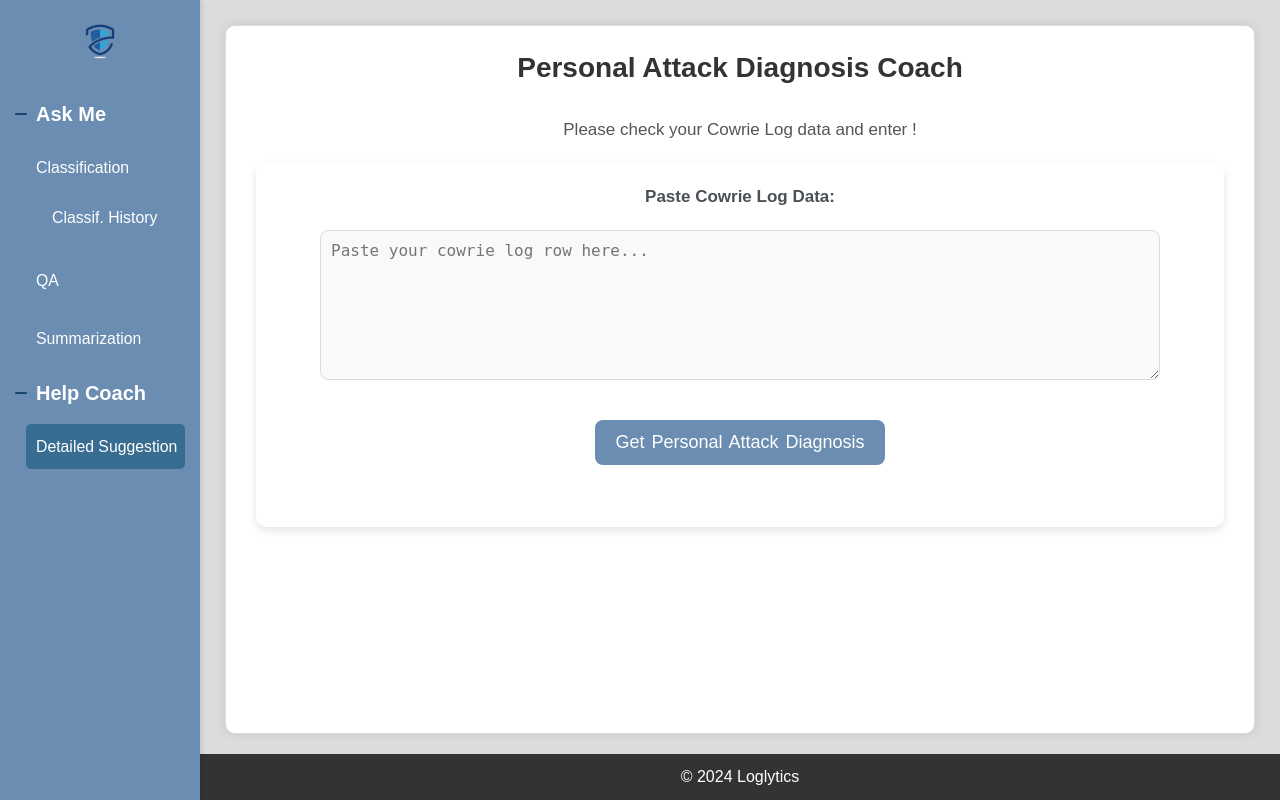
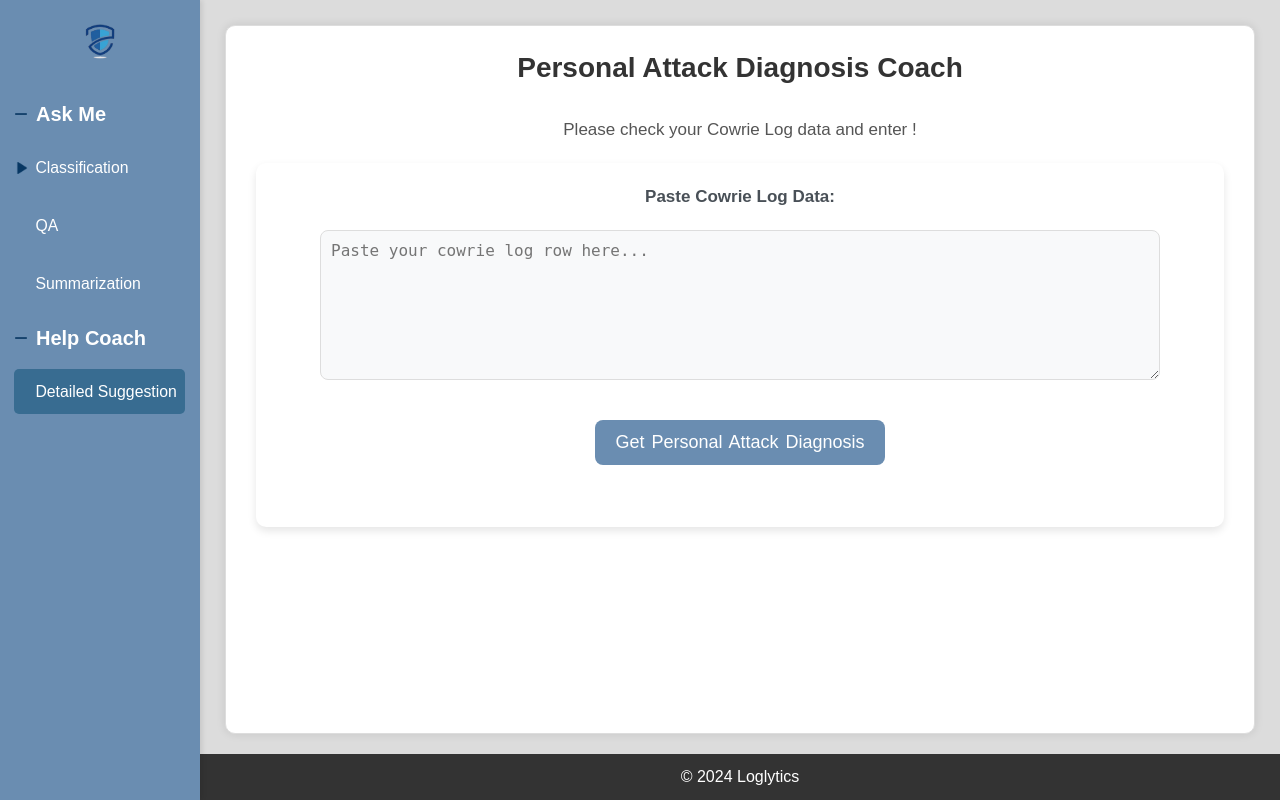
Before and after one commit to LuDanielPoyu/Cowrie-Log-Helper, a Django app: page /your_help_coach/attack_suggestion/ in a window 1280 px wide. Run offline with Django 5.2, Linux system fonts and the light colour scheme.

Commit message:
側邊攔ver1

```diff
--- a/cowrie_project/static/js/script.js
+++ b/cowrie_project/static/js/toggle.js
@@ -4,30 +4,34 @@ const navLinks_1 = document.querySelector('#nav-links-1');
 const navLinks_2 = document.querySelector('#nav-links-2');
 const toggleImg_1 = document.querySelector('#toggle-img-1');
 const toggleImg_2 = document.querySelector('#toggle-img-2');
+const histBtn = document.querySelector('#toggle-btn-hist');
+const histLink = document.querySelector('#hist-link');
 
 const expandIcon = '/static/images/minus.png'; // 展開時的圖示
 const collapseIcon = '/static/images/plus.png'; // 收合時的圖示
+const histExpandIcon = '/static/images/triangle-rotate.png'; // 展開時的圖示
+const histCollapseIcon = '/static/images/triangle.png'; // 收合時的圖示
 
-function expand(navLink, img) {
+function expand(navLink, img, icon) {
     navLink.classList.remove('hide');
     navLink.style.height = navLink.scrollHeight + 'px';
-    img.src = expandIcon;
+    img.src = icon;
 }
 
-function collapse(navLink, img) {
+function collapse(navLink, img, icon) {
     navLink.classList.add('hide');
     navLink.style.height = '0';
     navLink.style.overflow = 'hidden';
-    img.src = collapseIcon;
+    img.src = icon;
 }
 
-function collapseWithAnimation(navLink, img) {
+function collapseWithAnimation(navLink, img, icon) {
     navLink.classList.add('hide');
     navLink.style.height = navLink.scrollHeight + 'px'; // 設置高度為當前高度（觸發動畫）
     requestAnimationFrame(() => {
         navLink.style.height = '0'; // 收合為 0
     });
-    img.src = collapseIcon;
+    img.src = icon;
 }
 
 let url_list = [
@@ -41,36 +45,46 @@ if (!url_list.includes(document.referrer)) {
     stored_session_state_1 = sessionStorage.getItem('navState_1');
     if (stored_session_state_1 === 'collapsed') {
         // 如果之前收合，設置為隱藏
-        collapse(navLinks_1, toggleImg_1);
+        collapse(navLinks_1, toggleImg_1, collapseIcon);
     } else {
         // 如果之前展開，設置為展開
-        expand(navLinks_1, toggleImg_1);
+        expand(navLinks_1, toggleImg_1, expandIcon);
     }
 
     stored_session_state_2 = sessionStorage.getItem('navState_2');
     if (stored_session_state_2 === 'collapsed') {
-        collapse(navLinks_2, toggleImg_2);
+        collapse(navLinks_2, toggleImg_2, collapseIcon);
     } else {
-        expand(navLinks_2, toggleImg_2);
+        expand(navLinks_2, toggleImg_2, expandIcon);
+    }
+
+    hist_session_state = sessionStorage.getItem('histNavState');
+    if (hist_session_state === 'collapsed') {
+        collapse(histLink, histBtn, histCollapseIcon);
+    } else {
+        expand(histLink, histBtn, histExpandIcon);
     }
 
 } else {
     // 來自上面三個頁面就一律展開
-    expand(navLinks_1, toggleImg_1);
+    expand(navLinks_1, toggleImg_1, expandIcon);
     sessionStorage.setItem('navState_1', 'expanded');
 
-    expand(navLinks_2, toggleImg_2);
+    expand(navLinks_2, toggleImg_2, expandIcon);
     sessionStorage.setItem('navState_2', 'expanded');
+
+    expand(histLink, histBtn, histExpandIcon);
+    sessionStorage.setItem('histNavState', 'expanded');
 }
 
 toggleBtn_1.addEventListener('click', () => {
     if (navLinks_1.classList.contains('hide')) {
         // 展開
-        expand(navLinks_1, toggleImg_1);
+        expand(navLinks_1, toggleImg_1, expandIcon);
         sessionStorage.setItem('navState_1', 'expanded');
     } else {
         // 收合
-        collapseWithAnimation(navLinks_1, toggleImg_1);
+        collapseWithAnimation(navLinks_1, toggleImg_1, collapseIcon);
         sessionStorage.setItem('navState_1', 'collapsed');
     }
 });
@@ -78,11 +92,23 @@ toggleBtn_1.addEventListener('click', () => {
 toggleBtn_2.addEventListener('click', () => {
     if (navLinks_2.classList.contains('hide')) {
         // 展開
-        expand(navLinks_2, toggleImg_2);
+        expand(navLinks_2, toggleImg_2, expandIcon);
         sessionStorage.setItem('navState_2', 'expanded');
     } else {
         // 收合
-        collapseWithAnimation(navLinks_2, toggleImg_2);
+        collapseWithAnimation(navLinks_2, toggleImg_2, collapseIcon);
         sessionStorage.setItem('navState_2', 'collapsed');
     }
 });
+
+histBtn.addEventListener('click', () => {
+    if (histLink.classList.contains('hide')) {
+        // 展開
+        expand(histLink, histBtn, histExpandIcon);
+        sessionStorage.setItem('histNavState', 'expanded');
+    } else {
+        // 收合
+        collapseWithAnimation(histLink, histBtn, histCollapseIcon);
+        sessionStorage.setItem('histNavState', 'collapsed');
+    }
+});
--- a/cowrie_project/templates/layout2.html
+++ b/cowrie_project/templates/layout2.html
@@ -74,7 +74,7 @@
         .nav-links {
             display: flex;
             flex-direction: column;
-            margin-left: 12px;
+            {% comment %} margin-left: 2px; {% endcomment %}
             text-align: left;
             overflow: hidden; /* 隱藏內容的超出部分 */
             height: auto; /* 初始展開狀態 */
@@ -289,6 +289,25 @@
         .back-btn:hover {
             background-color: #386C91;
         }
+
+        .nav-links img {
+            width: 12px;
+            height: 12px;
+            vertical-align: middle;
+            margin-right: 3px;
+            margin-left: -8px;
+        }
+
+        .nav-links-hist {
+            display: flex;
+            flex-direction: column;
+            text-align: left;
+            overflow: hidden; /* 隱藏內容的超出部分 */
+            height: auto; /* 初始展開狀態 */
+            transition: height 0.5s ease; /* 添加過渡效果 */
+            white-space: nowrap;
+            font-size: 15.8px;
+        }
     </style>
 </head>
 
@@ -309,18 +328,34 @@
             <span>Ask Me</span>
         </div>
         <ul class="nav-links" id="nav-links-1">
-            <li><a href="{% url 'ask_me:classification' %}" class="{% if request.path == '/ask_me/classification/' %}active{% endif %}">Classification</a>
-                <ul class="nav-links sub-links" id="classification-history-links">
+            <li>
+                <a href="{% url 'ask_me:classification' %}" class="{% if request.path == '/ask_me/classification/' %}active{% endif %}">
+                    <img src="{% static 'images/triangle.png' %}" id="toggle-btn-hist" alt="Toggle History">
+                    Classification
+                </a>
+            </li>
+            {% if user.is_authenticated %}
+                <ul class="nav-links-hist" id="hist-link">
                     <li>
-                        <a href="{% url 'ask_me:cHistory' %}"
-                           class="{% if request.path == '/ask_me/cHistory/' %}active{% endif %}">
-                            Classif. History
+                        <a href="{% url 'ask_me:cHistory' %}" class="{% if request.path == '/ask_me/cHistory/' %}active{% endif %}">
+                            <img src="{% static 'images/transparent.jpg' %}" style="opacity: 0;">
+                            History Records
                         </a>
                     </li>
                 </ul>
+            {% endif %}
+            <li>
+                <a href="{% url 'ask_me:qa' %}" class="{% if request.path == '/ask_me/qa/' %}active{% endif %}">
+                    <img src="{% static 'images/transparent.jpg' %}" style="opacity: 0;">
+                    QA
+                </a>
             </li>
-            <li><a href="{% url 'ask_me:qa' %}" class="{% if request.path == '/ask_me/qa/' %}active{% endif %}">QA</a></li>
-            <li><a href="{% url 'ask_me:summary' %}" class="{% if request.path == '/ask_me/summary/' %}active{% endif %}">Summarization</a></li>
+            <li>
+                <a href="{% url 'ask_me:summary' %}" class="{% if request.path == '/ask_me/summary/' %}active{% endif %}">
+                    <img src="{% static 'images/transparent.jpg' %}" style="opacity: 0;">
+                    Summarization
+                </a>
+            </li>
         </ul>
 
         <div class="toggle-btn" id="toggle-btn-2">
@@ -328,15 +363,19 @@
             <span>Help Coach</span>
         </div>
         <ul class="nav-links" id="nav-links-2">
-            <li><a href="{% url 'your_help_coach:attack_suggestion' %}" class="{% if request.path == '/your_help_coach/attack_suggestion/' %}active{% endif %}">Detailed Suggestion</a></li>
+            <li>
+                <a href="{% url 'your_help_coach:attack_suggestion' %}" class="{% if request.path == '/your_help_coach/attack_suggestion/' %}active{% endif %}">
+                    <img src="{% static 'images/transparent.jpg' %}" style="opacity: 0;">
+                    Detailed Suggestion
+                </a>
+            </li>
         </ul>
-
     </nav>
-    <script src="{% static 'js/script.js' %}"></script>
+    <script src="{% static 'js/toggle.js' %}"></script>
 
     <div class="container">
         {% block content %}
-        <!-- Content from child templates will be injected here -->
+            <!-- Content from child templates will be injected here -->
         {% endblock content %}
     </div>
 
```
Also changed, not shown: cowrie_project/ask_me/templates/ask_me/cHistory.html (+9 -9 lines), cowrie_project/static/images/transparent.jpg (added), cowrie_project/static/images/transparent.png (added), cowrie_project/static/images/triangle-rotate.png (added), cowrie_project/static/images/triangle.png (added).
